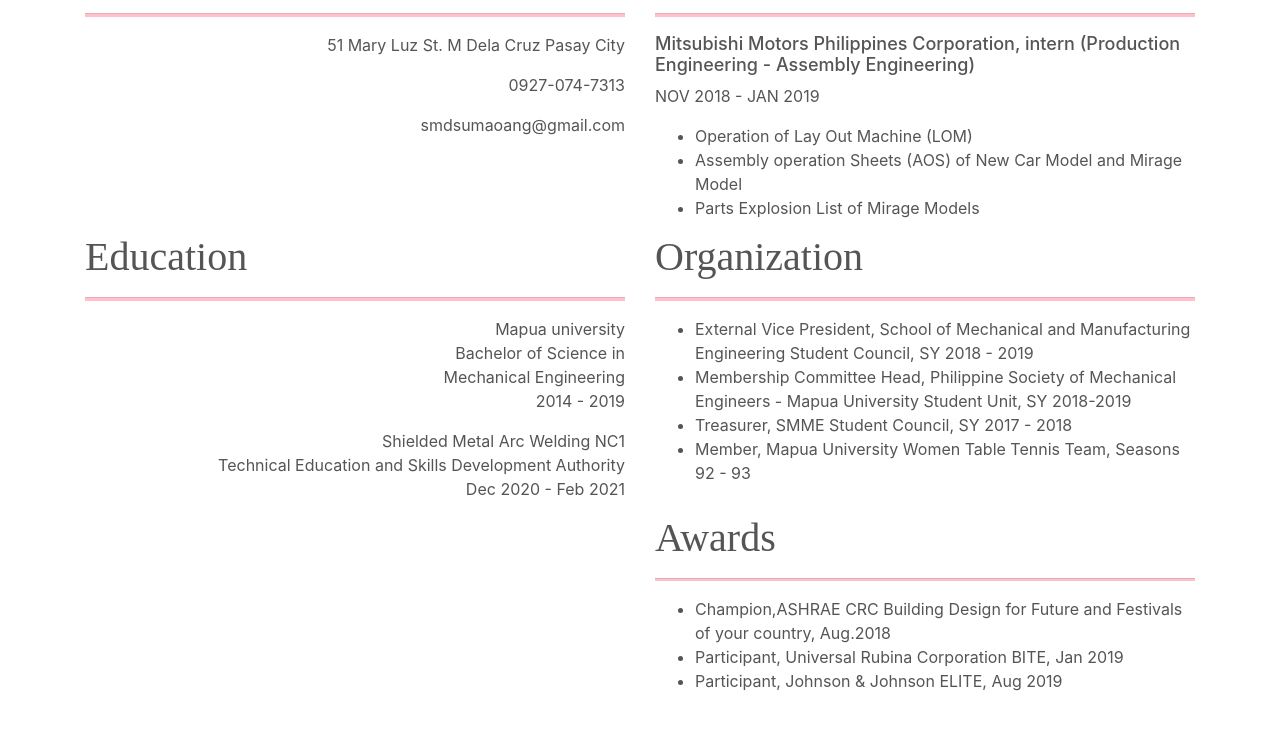
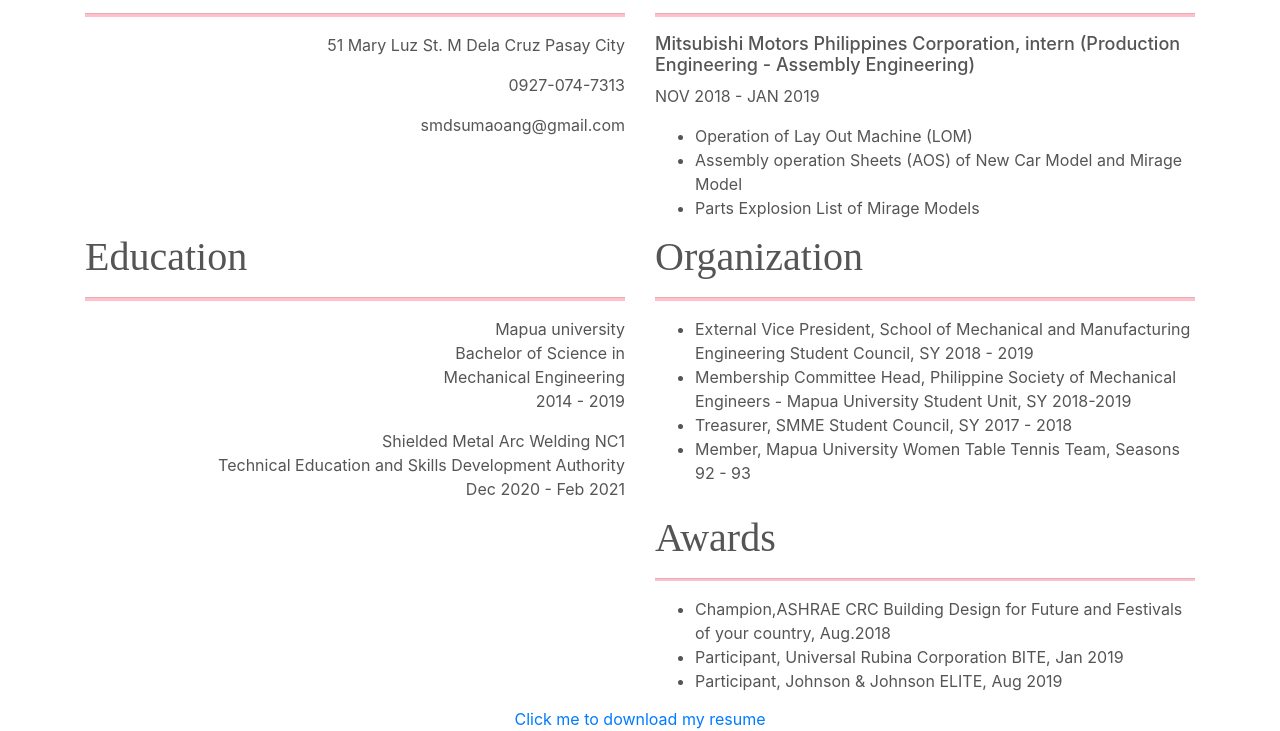
Before and after one commit to chanfrnndz/sarah-minette-sumaoang, a plain HTML site: page index.html in a window 1280 px wide. Shown: the part 562-1293 px from the top of the page. Before the commit the page ends 1269 px from the top, so only its background shows below. Drawn offline with nearby package versions, Linux system fonts and the light colour scheme.

Commit message:
added pdf

```diff
--- a/index.html
+++ b/index.html
@@ -119,6 +119,9 @@
                 </div>
           </div>
 
+            <div>
+                <a href="Sarah-Minette--Sumaoang.pdf">Click me to download my resume</a>
+            </div>
         <div>
             <script>
                 AOS.init();
```
Also changed, not shown: 1 other file.
